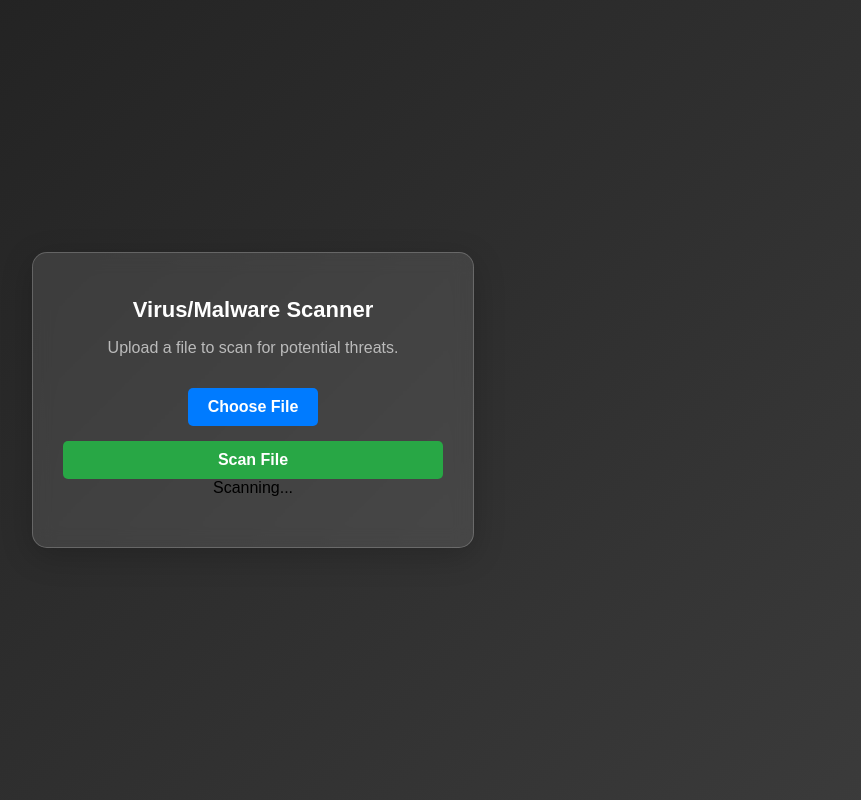
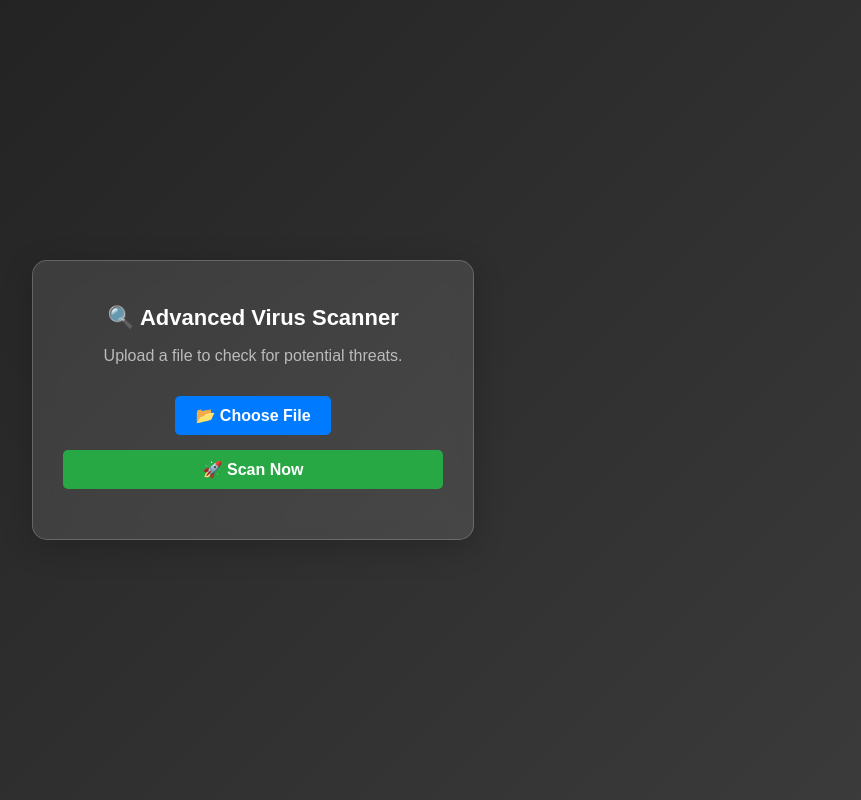
Before and after one commit to Angelodalde00/detection, a plain HTML site: page index.html in a window 1280 px wide. Shown: the whole page, without its empty margins (387-1248 px from the left). Drawn offline with Linux system fonts and the light colour scheme.

Commit message:
Added index.html update

```diff
--- a/index.html
+++ b/index.html
@@ -3,24 +3,26 @@
 <head>
     <meta charset="UTF-8">
     <meta name="viewport" content="width=device-width, initial-scale=1.0">
-    <title>Virus/Malware Scanner</title>
+    <title>Advanced Virus Scanner</title>
     <link rel="stylesheet" href="style.css">
-
 </head>
 <body>
     <div class="container">
-        <h1>Virus/Malware Scanner</h1>
-        <p>Upload a file to scan for potential threats.</p>
+        <h1>🔍 Advanced Virus Scanner</h1>
+        <p>Upload a file to check for potential threats.</p>
 
         <form id="uploadForm">
-            <label for="fileInput" class="custom-file-upload">Choose File</label>
+            <label for="fileInput" class="custom-file-upload">📂 Choose File</label>
             <input type="file" id="fileInput" name="file" required>
-            <button type="submit" class="scan-button">Scan File</button>
+            <button type="submit" class="scan-button">🚀 Scan Now</button>
         </form>
 
-        <div class="loading" id="loading">Scanning...</div>
+        <div class="loading-container">
+            <div class="loading-bar" id="loadingBar"></div>
+        </div>
+
         <div class="result" id="result"></div>
     </div>
-    <script src="scripts/script.js"></script>
+    <script src="script.js"></script>
 </body>
 </html>
```
